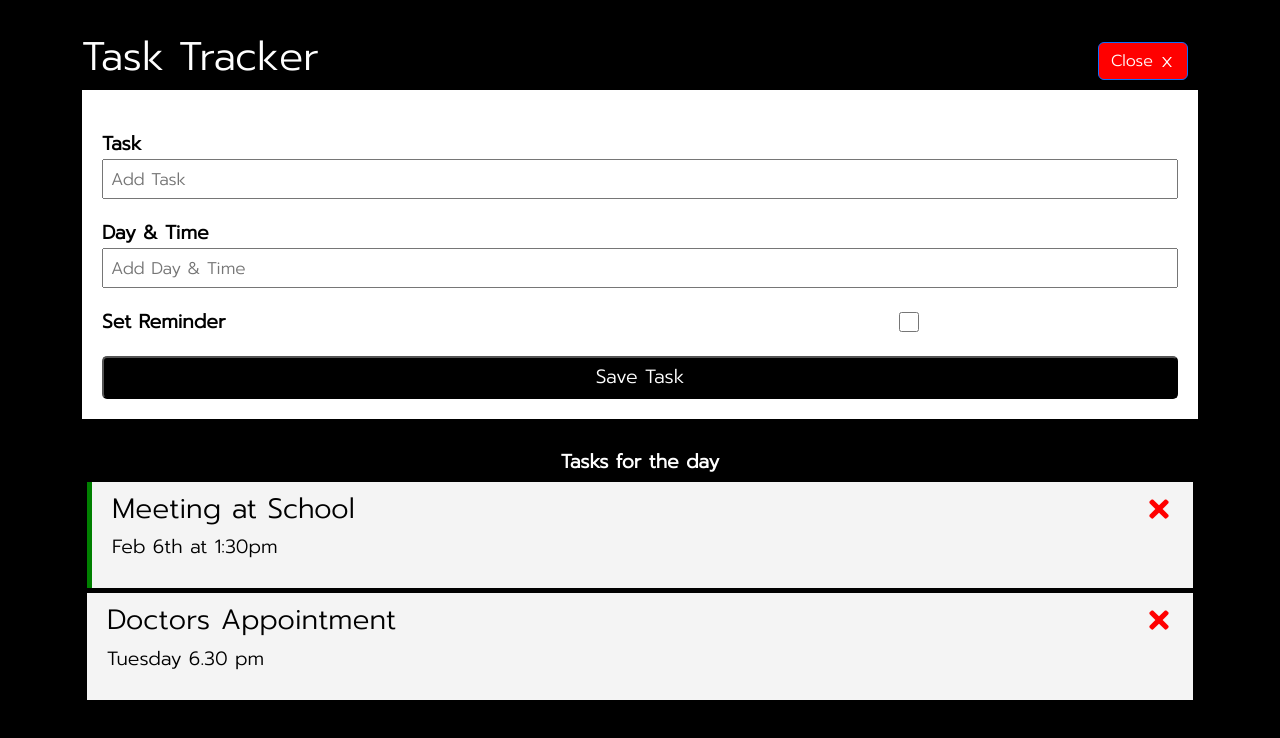
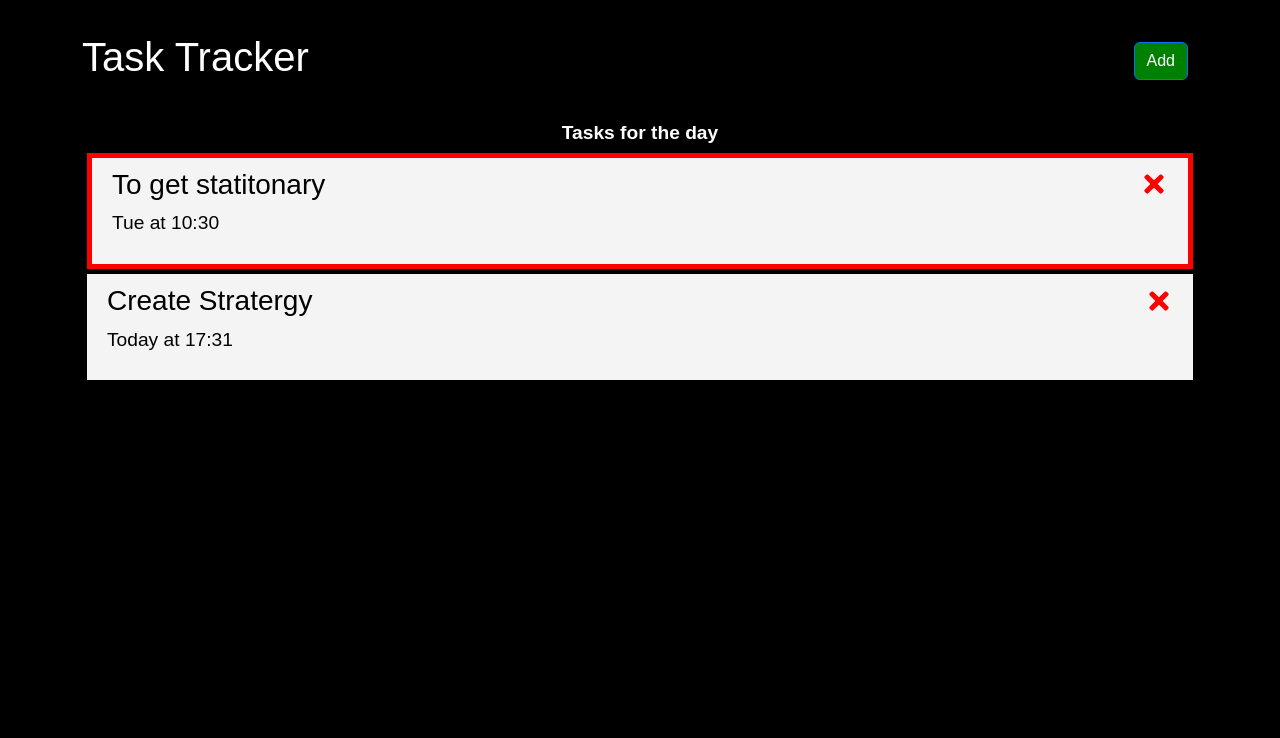
Before and after one commit to Pawankumar-shedage/React-Basics-fundamentals, a React (Vite) app: page / in a window 1280 px wide. Shown: the top 738 px of the page. Built offline with nearby package versions, Linux system fonts and the light colour scheme; data requests are answered from the project's data file.

Commit message:
styled date and time,learned about react date and time picker , onChage,onFocus event handling in input tag

```diff
--- a/db.json
+++ b/db.json
@@ -1,16 +1,18 @@
 {
   "tasks": [
     {
-      "id": 2,
-      "text": "Meeting at School",
-      "day": "Feb 6th at 1:30pm",
-      "reminder": true
+      "text": "To get statitonary",
+      "day": "Tue ",
+      "time": "10:30",
+      "reminder": true,
+      "id": 1
     },
     {
-      "text": "Doctors Appointment",
-      "day": "Tuesday 6.30 pm",
+      "text": "Create Stratergy",
+      "day": "Today ",
+      "time": "17:31",
       "reminder": false,
-      "id": 3
+      "id": 2
     }
   ]
 }
--- a/package.json
+++ b/package.json
@@ -13,6 +13,7 @@
   "dependencies": {
     "json-server": "^0.17.3",
     "react": "^18.2.0",
+    "react-datepicker": "^4.18.0",
     "react-dom": "^18.2.0",
     "react-icons": "^4.10.1"
   },
--- a/src/App.jsx
+++ b/src/App.jsx
@@ -138,6 +138,7 @@ function App() {
 
   //Toggle Reminder
   const toggleReminder= async (id)=>{
+
     const taskToToggle = await fetchTask(id)
     const updTask = {...taskToToggle, reminder: !taskToToggle.reminder}
 
@@ -155,7 +156,7 @@ function App() {
     const data = await response.json()
 
     setTask(tasks.map((task)=>
-    task.id === id ?  {...task,reminder: !data.reminder} : task)
+    task.id === id ?  {...task, reminder: data.reminder} : task)
     )
 
     // ----mine
@@ -165,7 +166,7 @@ function App() {
 
   }
 
-  const [showAddTask,setShowTask] = useState(true);
+  const [showAddTask,setShowTask] = useState(false);
 
   // ------------return ------
   return (
--- a/src/Components/AddTask.jsx
+++ b/src/Components/AddTask.jsx
@@ -1,11 +1,13 @@
 
 import PropTypes from 'prop-types'
-import { useState } from "react"
+import {  useState } from "react"
+
 
 const AddTask = ({onAdd}) => {
 
-  const [text, setText] = useState("");
+  const [text, setText] = useState("")
   const [day,setDay] = useState("")
+  const [time,setTime] = useState("")
   const [reminder,setReminder] = useState(false)
 
   const onSubmit =(e)=>
@@ -18,26 +20,53 @@ const AddTask = ({onAdd}) => {
       return;
     }
 
-    onAdd({text,day,reminder});
+    onAdd({text,day,time,reminder});
     setText('')
     setDay('')
+    setTime('')
     setReminder(false);
 
 
   }
+
+  //to change inp type from one state to another
+    // const [inputType, setInputType] = useState('text')
+
+    // const handleFocus = ()=>{
+    //   setInputType('date')
+    // }
+
+
+
   return (
     <>
       <form className="add-form"  onSubmit={onSubmit}>
         <div className="form-control-1">
           <label>Task</label>
-          <input type="text" placeholder="Add Task" spellCheck="false" value={text}
-              onChange={(e)=> {setText(e.target.value)}}/>
+          <input type="text" className='form-control' placeholder="Add Task" spellCheck="false" value={text}
+              onChange={(e)=> {setText(e.target.value)}}
+          />
         </div>
 
         <div className="form-control-1">
-          <label>Day & Time</label>
-          <input type="text" placeholder="Add Day & Time" value={day}
-            onChange={(e)=>{setDay(e.target.value)}} />
+          <label>Day </label>
+
+          <input
+            className='form-control'
+            type="text"
+            placeholder="Add Day & Date"
+            value={day}
+            onChange={(e)=>{setDay(e.target.value) }}
+            required
+          />
+
+          <label >Time</label>
+          <input
+            type="time"
+            className='form-control'
+            value={time}
+            onChange={(e) => {setTime(e.target.value) }}
+          />
         </div>
 
         <div className="form-control-1-check">
--- a/src/index.css
+++ b/src/index.css
@@ -1,8 +1,13 @@
 @import url('https://fonts.googleapis.com/css2?family=Prompt:wght@300&display=swap');
 /* style btn */
 
+/* *{
+  font-family:'Segoe UI', Tahoma, Geneva, Verdana, sans-serif;
+} */
+
 body{
-  font-family:'Prompt', sans-serif;
+  /* font-family:'Prompt', sans-serif; */
+  font-family: Arial, Helvetica, sans-serif;
   font-size: larger;
   background-color:black;
   color: white;
@@ -24,7 +29,15 @@ h1{
 }
 
 .task.reminder {
-  border-left: 5px solid green;
+  /* default */
+  /* border-left: 5px solid green;  */
+
+  /* new */
+  border: 5px solid red;
+}
+
+.task.reminder:hover{
+  color: red;
 }
 
 .task h3 {
@@ -32,6 +45,11 @@ h1{
   align-items: center;
   justify-content: space-between;
 }
+
+.tasktext{
+  text-align: left;
+}
+
 .task p{
   text-align: start;
 }
--- a/src/task.jsx
+++ b/src/task.jsx
@@ -6,12 +6,13 @@ import PropTypes from 'prop-types';
 const Task = ({task, onDelete,setReminder}) => {
   return (
     <div className={`task ${ task.reminder ? 'reminder' : ''}`} onDoubleClick={ ()=> {{setReminder(task.id)}}}>
-        <h3 >
+        <h3 className="tasktext">
           {task.text }
 
           <FaTimes style={{color:"red", cursor:'pointer'}}  onClick={()=>{{onDelete(task.id)}} }  />
+
         </h3>
-        <p>{task.day}</p>
+        <p>{task.day } at {task.time}</p>
 
       {/* see local storage and session storage js for retaining info on web  page. */}
 
```
Also changed, not shown: 1 other file (tests, documents, lock files or other folders).
